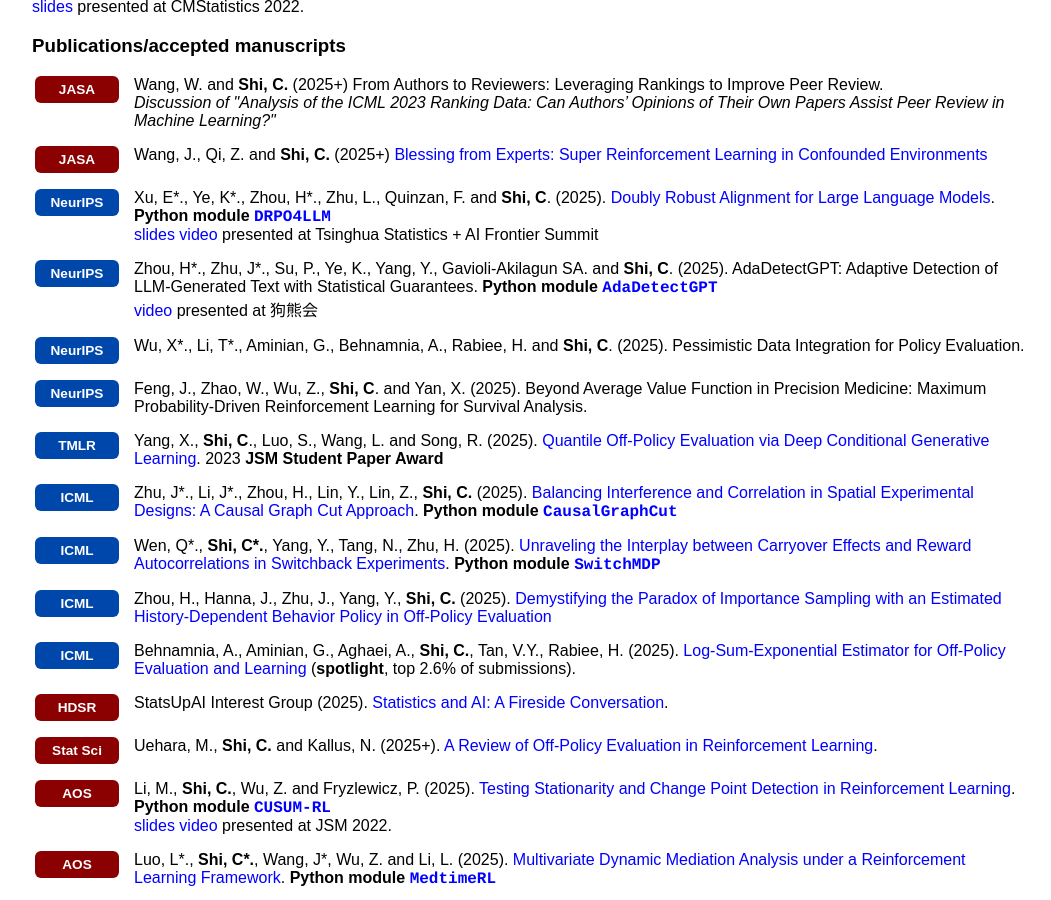
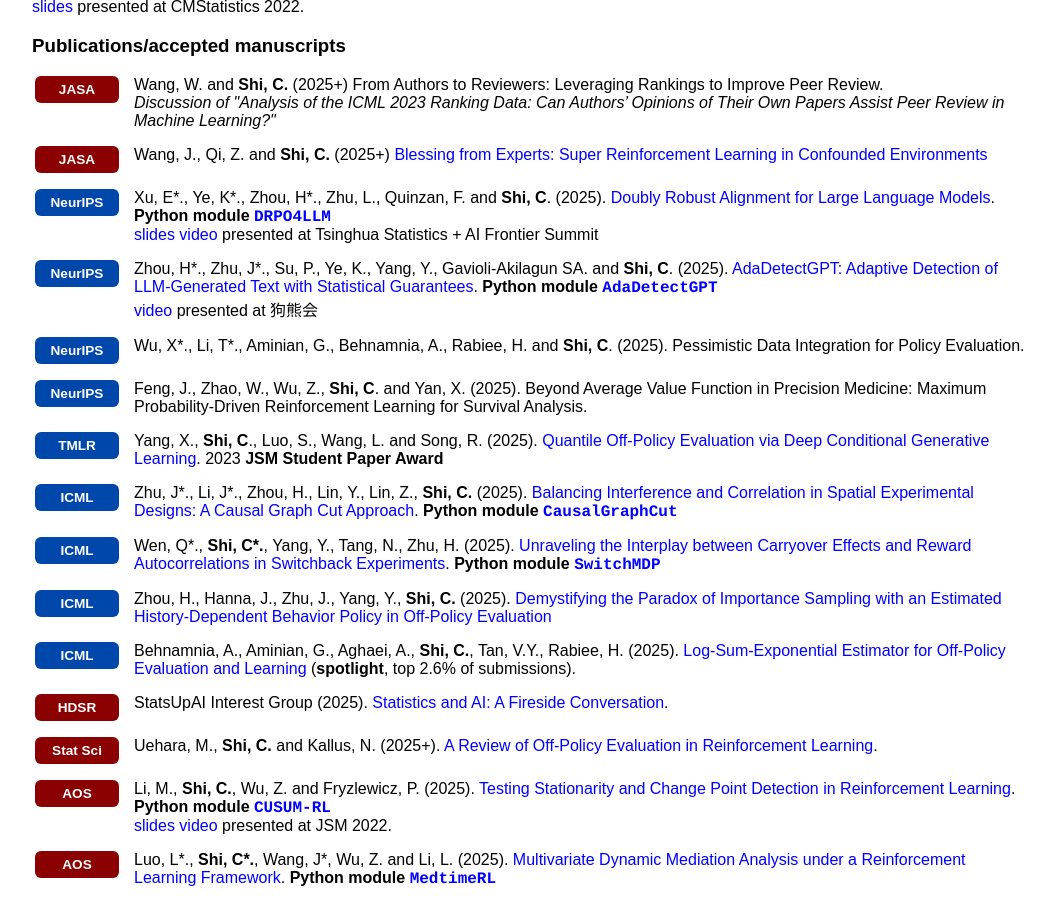
Before and after one commit to callmespring/callmespring.github.io, a Jekyll site: the page built from publication.md, in a window 1280 px wide and 900 px high, scrolled down 820 px. Shown: the whole window, without its empty margins (108-1159 px from the left). Built offline with Jekyll 4.4.1, drawn with Linux system fonts in a browser that asks for light colours; some of the changed lines change nothing that is shown.

Commit message:
Update publication.md

```diff
--- a/publication.md
+++ b/publication.md
@@ -80,7 +80,7 @@ Hu, L\*., Li, M\*., **Shi, C.**, Wu, Z. and Fryzlewicz, P. [Doubly Inhomogeneous
     <span class="publication-logo-badge badge-ml">NeurIPS</span>
   </div>
   <div class="pub-content" style="flex: 1;">
-    Zhou, H*., Zhu, J*., Su, P., Ye, K., Yang, Y., Gavioli-Akilagun SA. and <strong>Shi, C</strong>. (2025). AdaDetectGPT: Adaptive Detection of LLM-Generated Text with Statistical Guarantees. <strong>Python module</strong> <a href="https://github.com/Mamba413/AdaDetectGPT" style="font-family:courier;"><strong>AdaDetectGPT</strong></a> <br/> <a href="https://www.bilibili.com/video/BV1S7K9zwEgU/?spm_id_from=333.337.search-card.all.click&vd_source=0ff25cf8645aa63231bec2428b94bf6f"><font size="3">video</font></a> <font size="3">presented at 狗熊会</font>
+    Zhou, H*., Zhu, J*., Su, P., Ye, K., Yang, Y., Gavioli-Akilagun SA. and <strong>Shi, C</strong>. (2025). <a href="https://arxiv.org/pdf/2510.01268">AdaDetectGPT: Adaptive Detection of LLM-Generated Text with Statistical Guarantees</a>. <strong>Python module</strong> <a href="https://github.com/Mamba413/AdaDetectGPT" style="font-family:courier;"><strong>AdaDetectGPT</strong></a> <br/> <a href="https://www.bilibili.com/video/BV1S7K9zwEgU/?spm_id_from=333.337.search-card.all.click&vd_source=0ff25cf8645aa63231bec2428b94bf6f"><font size="3">video</font></a> <font size="3">presented at 狗熊会</font>
   </div>
 </div>
 
```
